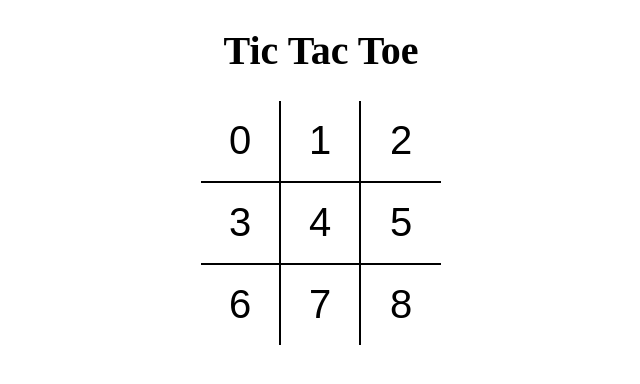
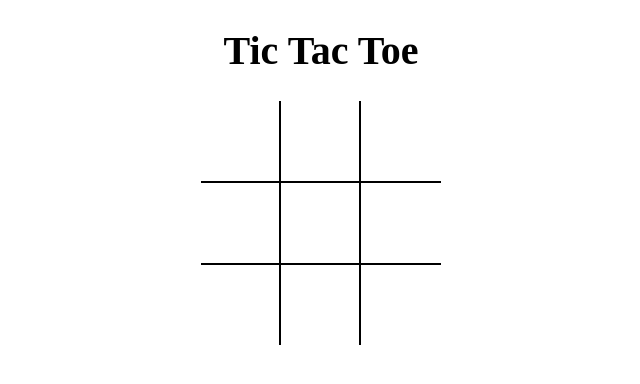
Before and after one commit to shubhamchourasia48/react_ticTacToe, a React (Vite) app: page / in a window 1280 px wide. Shown: the top 384 px of the page, without its empty margins (319-959 px from the left). Built offline with nearby package versions, Linux system fonts and the light colour scheme.

Commit message:
added the events

```diff
--- a/src/App.jsx
+++ b/src/App.jsx
@@ -1,5 +1,5 @@
 import React from "react";
-import Board from "./Componants/Board";
+import Board from "./Components/Board";
 import "./Styles/root.scss";
 
 export default () => (
--- a/src/Componants/Board.jsx
+++ /dev/null
@@ -1,26 +0,0 @@
-import React from 'react';
-import Square from './Square';
-
-const Board = () => {
-  return (
-    <div className="board">
-      <div className="board-row">
-        <Square value={0}/>
-        <Square value={1}/>
-        <Square value={2}/>
-      </div>
-      <div className="board-row">
-        <Square value={3}/>
-        <Square value={4}/>
-        <Square value={5}/>
-      </div>
-      <div className="board-row">
-        <Square value={6}/>
-        <Square value={7}/>
-        <Square value={8}/>
-      </div>
-    </div>
-  );
-};
-
-export default Board;
--- a/src/Componants/Square.jsx
+++ /dev/null
@@ -1,10 +0,0 @@
-import React from 'react'
-
-// direct using object destructuring istead of using prop object (props)----{props.value}===>({value})=>{---{value}-----}
-const Square = ({value}) => {
-  return (
-    <button type="button" className="square">{value}</button>
-  )
-}
-
-export default Square
--- /dev/null
+++ b/src/Components/Board.jsx
@@ -0,0 +1,64 @@
+import React, { useState } from 'react';
+import Square from './Square';
+
+const Board = () => {
+  const [board, setBoard] = useState(Array(9).fill(null));
+  const [isXNext, setIsXNext] = useState(false);
+
+  const handleSquareClick = position => {
+    if (board[position]) {
+      return;
+    }
+
+    setBoard(prev => {
+      return prev.map((square, pos) => {
+        if (pos === position) {
+          return isXNext ? 'X' : 'O';
+        }
+
+        return square;
+      });
+    });
+
+    setIsXNext(prev => !prev);
+  };
+
+  const renderSquare = position => {
+    return (
+      <Square
+        value={board[position]}
+        onClick={() => handleSquareClick(position)}
+      />
+    );
+  };
+  return (
+    <div className="board">
+      <div className="board-row">
+
+        {/* to connect the state and event handler or Square Component so when we click on the square we can update state we associate "board" state with Squares instead of using <Square value={0}/> we use as following */}
+
+{/*   if we handle the click event like this to change the state
+        <Square value={board[0]} onClickHandeler={()=>{handelSquareClick(0)}} />
+
+we have to repeat that 9 times in each <Square...> best approach is to creat a custom function renderSquare() which will return this Square component
+        */}
+
+        {renderSquare(0)}
+        {renderSquare(1)}
+        {renderSquare(2)}
+      </div>
+      <div className="board-row">
+        {renderSquare(3)}
+        {renderSquare(4)}
+        {renderSquare(5)}
+      </div>
+      <div className="board-row">
+        {renderSquare(6)}
+        {renderSquare(7)}
+        {renderSquare(8)}
+      </div>
+    </div>
+  );
+};
+
+export default Board;
--- /dev/null
+++ b/src/Components/Square.jsx
@@ -0,0 +1,12 @@
+import React from 'react';
+
+// direct using object destructuring istead of using prop object (props)----{props.value}===>({value})=>{---{value}-----}
+const Square = ({ value, onClick }) => {
+  return (
+    <button type="button" className="square" onClick={onClick}>
+      {value}
+    </button>
+  );
+};
+
+export default Square;
```
